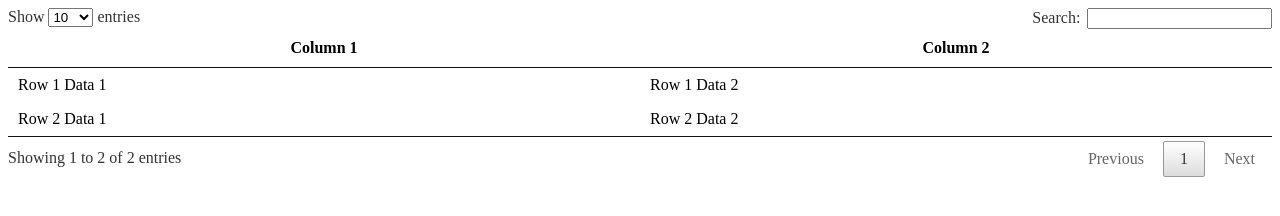
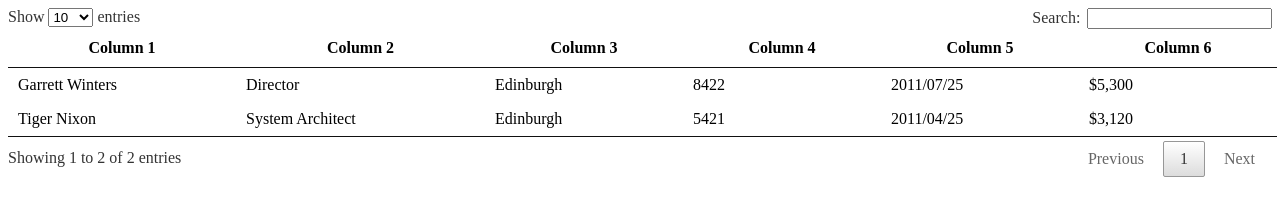
Before and after one commit to raymondSeger/testDataTable, a plain HTML site: page index.html in a window 1280 px wide. Drawn offline with Linux system fonts and the light colour scheme.

Commit message:
using dynamic data, https://datatables.net/manual/data/

```diff
--- a/index.html
+++ b/index.html
@@ -14,6 +14,10 @@
     <tr>
         <th>Column 1</th>
         <th>Column 2</th>
+        <th>Column 3</th>
+        <th>Column 4</th>
+        <th>Column 5</th>
+        <th>Column 6</th>
     </tr>
 </thead>
 
@@ -37,7 +41,30 @@
 <script>
 
 $(document).ready(function(){
-	$('#table_id').DataTable();
+
+	var data = [
+	    [
+	        "Tiger Nixon",
+	        "System Architect",
+	        "Edinburgh",
+	        "5421",
+	        "2011/04/25",
+	        "$3,120"
+	    ],
+	    [
+	        "Garrett Winters",
+	        "Director",
+	        "Edinburgh",
+	        "8422",
+	        "2011/07/25",
+	        "$5,300"
+	    ]
+	]
+
+
+	$('#table_id').DataTable({
+		data: data
+	});
 });
 
 </script>
```
